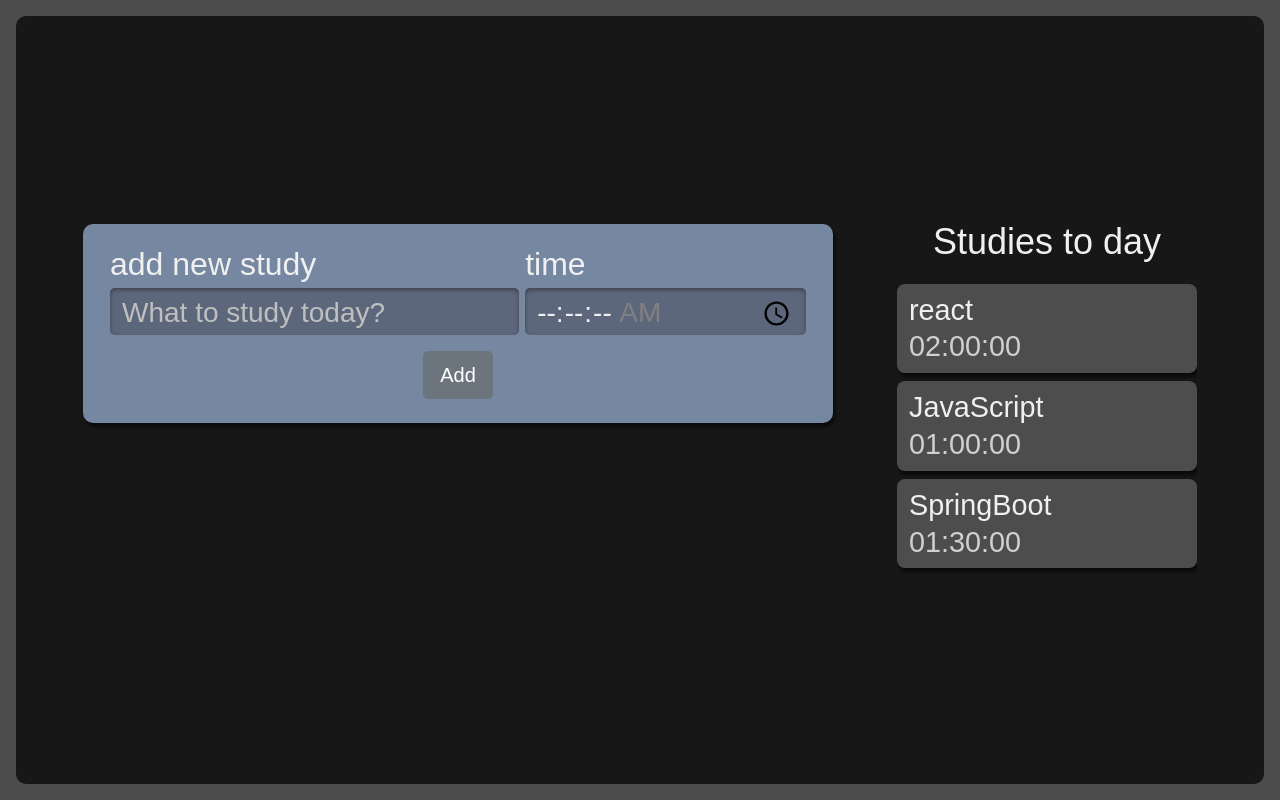
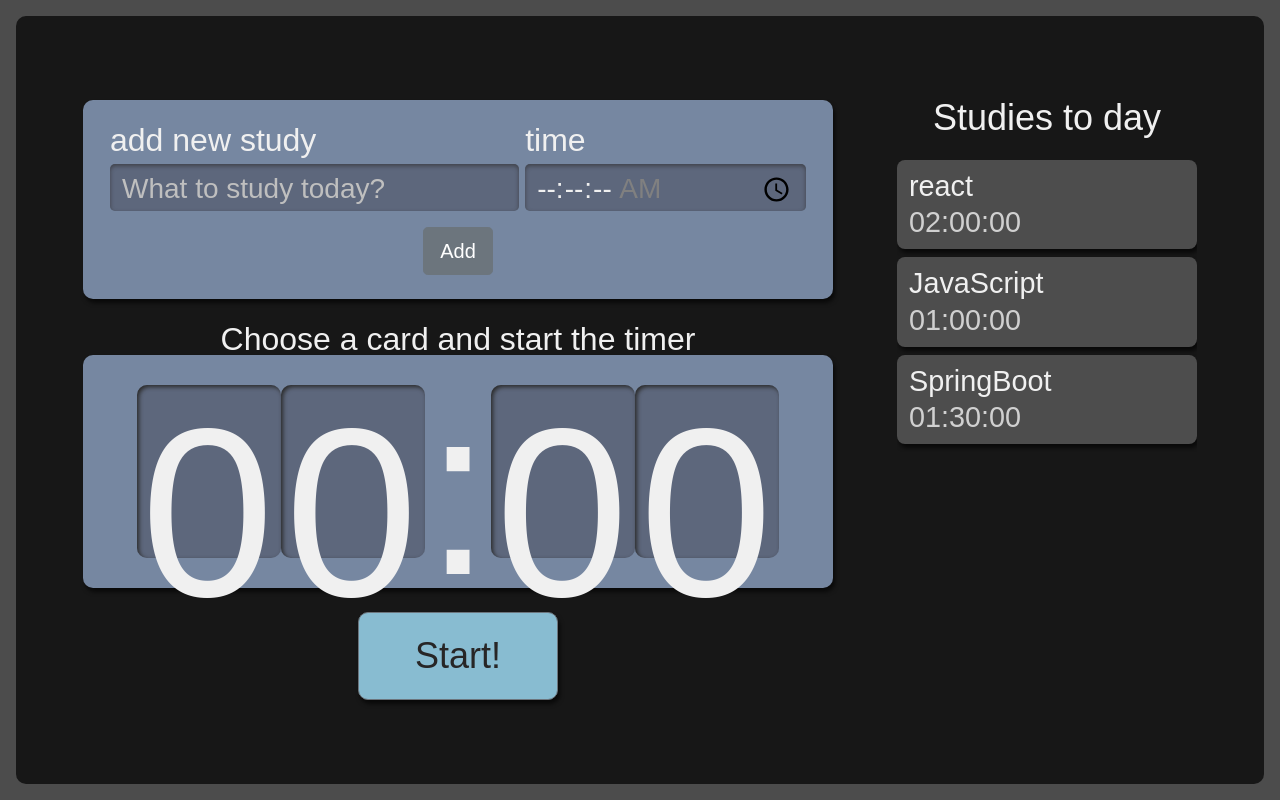
Before and after one commit to LucasrVeras/sarev-studies, a React (Create React App) app: page / in a window 1280 px wide. Built offline with nearby package versions, Linux system fonts and the light colour scheme.

Commit message:
Creating stopwatch

```diff
--- /dev/null
+++ b/src/components/Stopwatch/Clock/Clock.module.scss
@@ -0,0 +1,21 @@
+.numberClock {
+  background-color: #5D677C;
+  box-shadow: 2px 2px 4px #2B2B2B inset;
+  height: 3.6rem;
+  width: 3rem;
+  padding: 8px 4px;
+  border-radius: 10px;
+
+  @media screen and (min-width:1280px) {
+    height: 10.8rem;
+    width: 9rem;
+  }
+}
+
+.watchDivision {
+  height: 4.2rem;
+
+  @media screen and (min-width:1280px) {
+    height: 12.6rem;
+  }
+}
--- /dev/null
+++ b/src/components/Stopwatch/Clock/index.tsx
@@ -0,0 +1,13 @@
+import style from './Clock.module.scss';
+
+export default function Clock() {
+	return(
+		<>
+			<span className={style.numberClock}>0</span>
+			<span className={style.numberClock}>0</span>
+			<span className={style.watchDivision}>:</span>
+			<span className={style.numberClock}>0</span>
+			<span className={style.numberClock}>0</span>
+		</>
+	);
+}
--- /dev/null
+++ b/src/components/Stopwatch/Stopwatch.module.scss
@@ -0,0 +1,119 @@
+.cronometro {
+  display: flex;
+  flex-direction: column;
+  align-items: center;
+  grid-area: cronometro;
+
+  .relogioWrapper {
+    align-items: center;
+    background-color: #7687A1;
+    border-radius: 10px;
+    box-shadow: 2px 4px 4px #0000009F;
+    box-sizing: border-box;
+    display: flex;
+    font-size: 5rem;
+    justify-content: center;
+    margin-bottom: 24px;
+    padding: 16px 12px;
+    width: 100%;
+  }
+
+  .titulo {
+    font-size: 2rem;
+  }
+
+  button {
+    background-color: #88bcd1;
+    border-radius: 10px;
+    box-shadow: 2px 4px 4px #0000009F;
+    color: #272626;
+    cursor: pointer;
+    font-size: 1.25rem;
+    padding: 16px;
+    width: 150px;
+
+    &:active {
+      background-color: #7CA6B7;
+      box-shadow: 2px 2px 4px #0000009F inset;
+      cursor: auto;
+    }
+  }
+
+  @media screen and (min-width:1280px) {
+
+    .relogioWrapper{
+      font-size: 15rem;
+    }
+
+    p {
+      font-size: 2rem;
+    }
+
+    button {
+      grid-column-start: span 2;
+      justify-self: center;
+      width: 200px;
+      font-size: 2.25rem;
+    }
+  }
+}
+
+.cronometro {
+  display: flex;
+  flex-direction: column;
+  align-items: center;
+  grid-area: cronometro;
+
+  .relogioWrapper {
+    align-items: center;
+    background-color: #7687A1;
+    border-radius: 10px;
+    box-shadow: 2px 4px 4px #0000009F;
+    box-sizing: border-box;
+    display: flex;
+    font-size: 5rem;
+    justify-content: center;
+    margin-bottom: 24px;
+    padding: 16px 12px;
+    width: 100%;
+  }
+
+  .titulo {
+    font-size: 2rem;
+  }
+
+  button {
+    background-color: #88bcd1;
+    border-radius: 10px;
+    box-shadow: 2px 4px 4px #0000009F;
+    color: #272626;
+    cursor: pointer;
+    font-size: 1.25rem;
+    padding: 16px;
+    width: 150px;
+
+    &:active {
+      background-color: #7CA6B7;
+      box-shadow: 2px 2px 4px #0000009F inset;
+      cursor: auto;
+    }
+  }
+
+  @media screen and (min-width:1280px) {
+
+    .relogioWrapper{
+      font-size: 15rem;
+    }
+
+    p {
+      font-size: 2rem;
+    }
+
+    button {
+      grid-column-start: span 2;
+      justify-self: center;
+      width: 200px;
+      font-size: 2.25rem;
+    }
+  }
+}
--- /dev/null
+++ b/src/components/Stopwatch/index.tsx
@@ -0,0 +1,18 @@
+import Button from '../Button';
+import Clock from './Clock';
+import style from './Stopwatch.module.scss';
+
+
+export default function Stopwatch(){
+	return(
+		<div className={style.cronometro}>
+			<p className={style.titulo}>Choose a card and start the timer</p>
+			<div className={style.relogioWrapper}>
+				<Clock />
+			</div>
+			<Button>
+				Start!
+			</Button>
+		</div>
+	);
+}
--- a/src/pages/App.tsx
+++ b/src/pages/App.tsx
@@ -2,6 +2,7 @@
 import Form from '../components/Form';
 import List from '../components/List';
 import style from './App.module.scss';
+import Stopwatch from '../components/Stopwatch';
 
 import 'bootstrap/dist/css/bootstrap.min.css';
 
@@ -10,6 +11,7 @@
     <div className={style.AppStyle}>
       <Form />
       <List />
+      <Stopwatch />
     </div>
   );
 }
```
